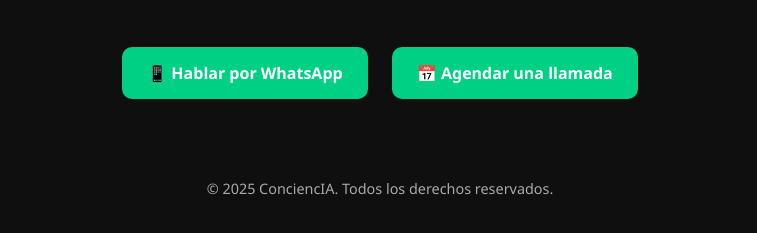
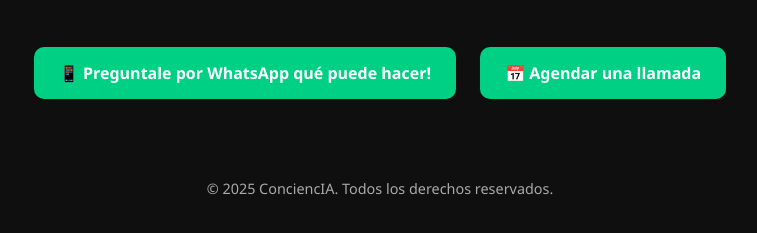
Before and after one commit to conciencia0/conciencia-web, a plain HTML site: page index.html in a window 1280 px wide. Shown: the part 271-504 px from the top of the page, without its empty margins (260-1017 px from the left). Drawn offline with Linux system fonts and the light colour scheme.

Commit message:
Update index.html

```diff
--- a/index.html
+++ b/index.html
@@ -66,7 +66,7 @@
       Creamos agentes inteligentes que automatizan tareas repetitivas y permiten que vos te enfoques en expandir tu empresa.
     </p>
     <div class="botones">
-      <a href="https://wa.me/5491144152278?text=Hola%2C%20quiero%20automatizar%20mi%20empresa%20con%20ConciencIA">📱 Hablar por WhatsApp</a>
+      <a href="https://wa.me/5491144152278?text=Hola%2C%20quiero%20automatizar%20mi%20empresa%20con%20ConciencIA">📱 Preguntale por WhatsApp qué puede hacer!</a>
       <a href="https://calendar.google.com/calendar/u/0/appointments/schedules/AcZssZ2o5x74p5JhIkAcoHA0HrfZng5gTBQIuZGLd7W8CTeVT719qSocrSqdgNpT3454zAUxQ2BB3vNY">📅 Agendar una llamada</a>
     </div>
   </header>
```
